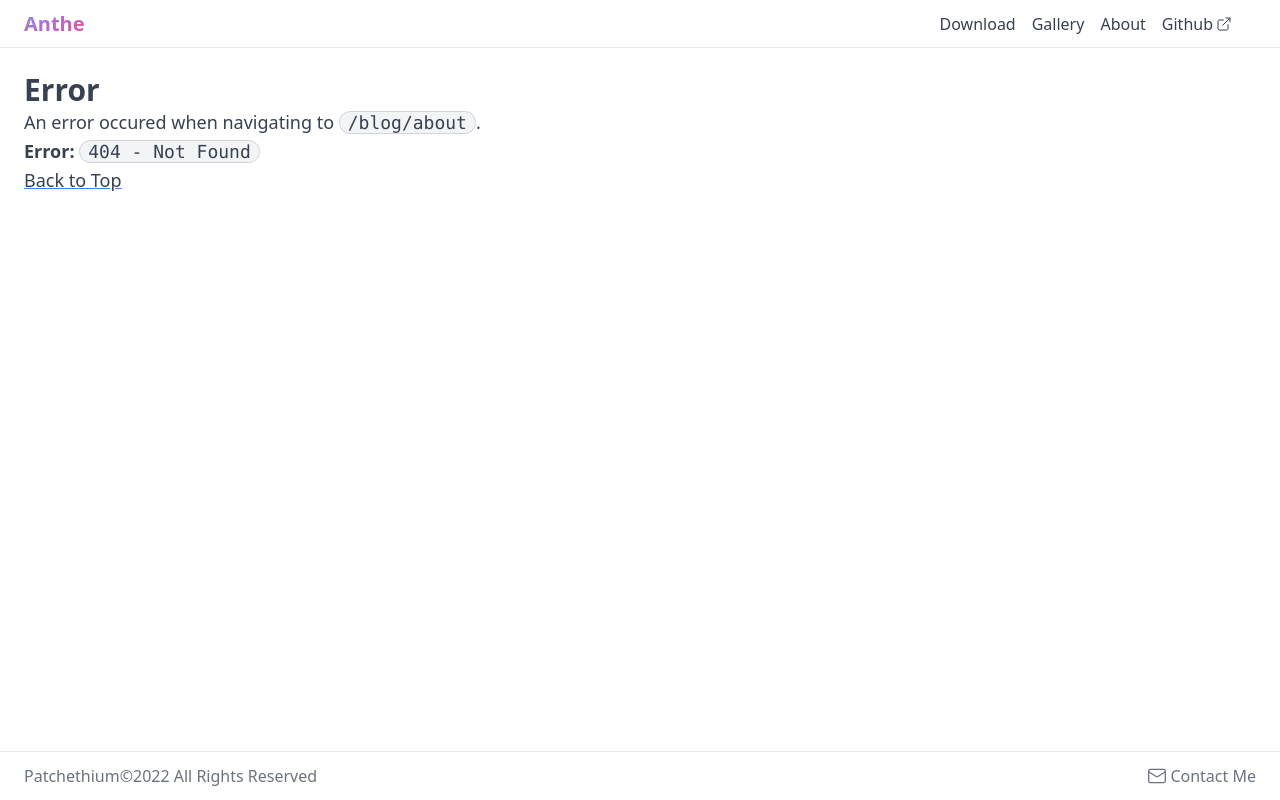
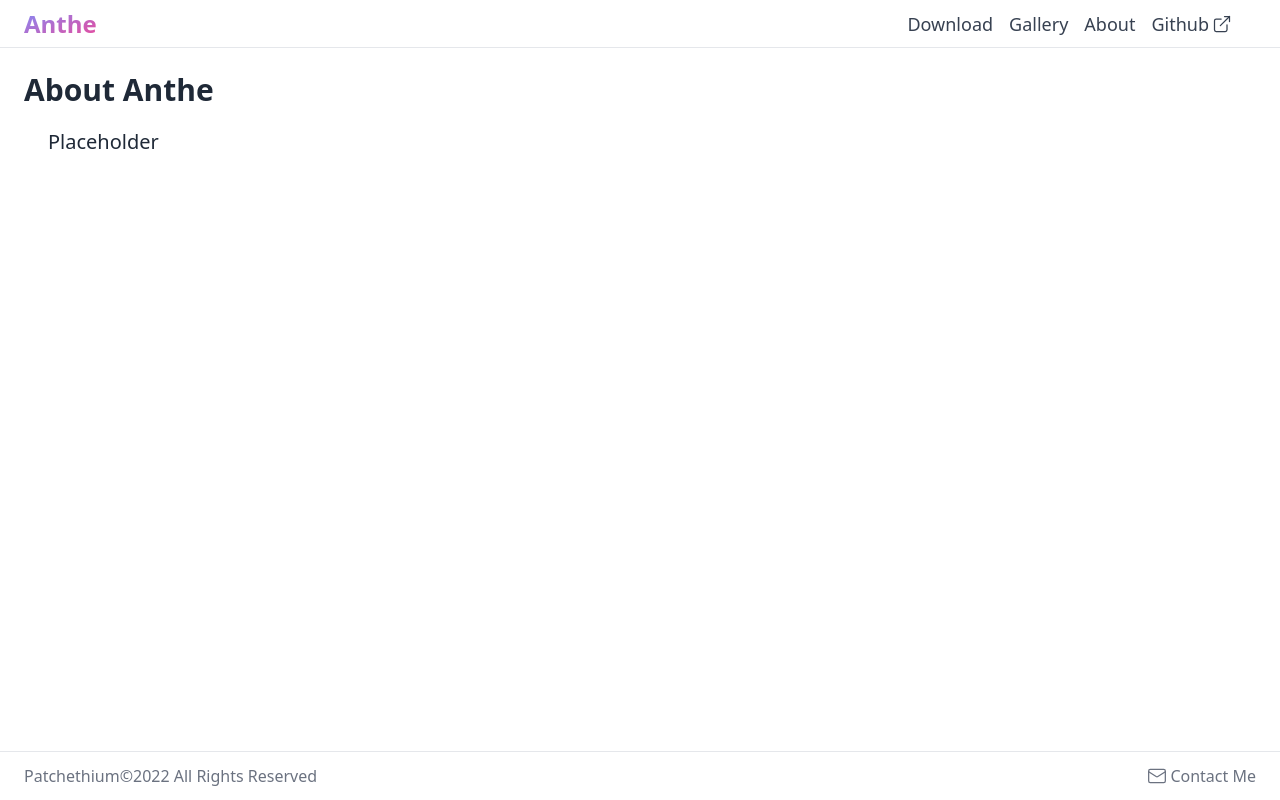
Before and after one commit to Patchethium/Anthology, a SvelteKit app: page /blog/about in a window 1280 px wide. Before the commit this address had no page. Built offline with nearby package versions, Linux system fonts and the light colour scheme.

Commit message:
add markdown support

```diff
--- a/src/lib/BaseCard.svelte
+++ b/src/lib/BaseCard.svelte
@@ -1,6 +1,7 @@
 <div
-  class="min-h-min items-center justify-center rounded-lg border border-gray-200 p-3 decoration-blue-500
-   ring-blue-300 hover:ring-1 dark:border-gray-600 dark:ring-blue-500 {$$props.class}"
+  class="min-h-min items-center justify-center rounded-lg border border-gray-200 bg-white p-3
+   decoration-blue-500 ring-blue-300 hover:ring-1 dark:border-gray-600 dark:bg-slate-800
+    dark:ring-blue-500 {$$props.class}"
 >
   <slot />
 </div>
--- a/src/lib/Header.svelte
+++ b/src/lib/Header.svelte
@@ -5,24 +5,24 @@
 >
   <a
     href="/"
-    class="bg-gradient-to-br from-indigo-400 to-pink-500 bg-clip-text font-sans
-     text-xl font-extrabold text-transparent dark:from-indigo-400 dark:to-slate-400"
+    class="bg-gradient-to-br from-indigo-400 to-pink-500 bg-clip-text font-sans !no-underline
+     text-2xl font-extrabold text-transparent dark:from-indigo-400 dark:to-slate-400"
   >
     Anthe
   </a>
   <div class="flex-1" />
-  <a href="/download">Download</a>
-  <a href="/gallery">Gallery</a>
-  <a href="/about">About</a>
+  <a class="text-lg" href="/download">Download</a>
+  <a class="text-lg" href="/gallery">Gallery</a>
+  <a class="text-lg" href="/blog/about">About</a>
   <a
     href="https://github.com/Patchethium/Anthe"
     target="_blank"
     rel="noopener noreferrer"
-    class="group flex flex-row gap-[3px]"
+    class="group flex flex-row gap-[3px] text-lg"
   >
     Github
     <svg
-      class="my-auto h-4 w-4 group-hover:text-blue-500 dark:group-hover:text-blue-300"
+      class="my-auto h-5 w-5 group-hover:text-blue-500 dark:group-hover:text-blue-300"
       xmlns="http://www.w3.org/2000/svg"
       width="24"
       height="24"
--- a/src/routes/+layout.svelte
+++ b/src/routes/+layout.svelte
@@ -7,12 +7,14 @@
   />
 </svelte:head>
 
-<div class="h-screen w-full bg-white pt-12 text-gray-700 dark:bg-slate-900 dark:text-slate-200 flex flex-col">
+<div
+  class="flex h-screen w-full flex-col bg-white pt-12 text-gray-700 dark:bg-slate-900 dark:text-slate-200"
+>
   <Header />
   <div class="bg-white shadow-slate-900 dark:bg-slate-900 dark:shadow-gray-100">
     <slot />
   </div>
-  <div class="flex-1"/>
+  <div class="flex-1" />
   <Footer />
 </div>
 
@@ -27,7 +29,11 @@ $: {
   if (path.length == 0) {
     sub_title = '';
   } else {
-    sub_title = ` - ${path.charAt(0).toUpperCase() + path.slice(1)}`;
+    sub_title = '';
+    let paths = path.split('/');
+    paths.forEach((p) => {
+      sub_title = sub_title + ' / ' + p.charAt(0).toUpperCase() + p.slice(1);
+    });
   }
 }
 </script>
--- a/src/routes/about/+page.svelte
+++ /dev/null
@@ -1,3 +0,0 @@
-<div class="p-6">
-  <div class="text-3xl font-bold">About Anthe</div>
-</div>
--- /dev/null
+++ b/src/routes/blog/+page.ts
@@ -0,0 +1,6 @@
+import { redirect } from '@sveltejs/kit';
+
+export function load() {
+  // ...
+  throw redirect(302, '/');
+}
--- /dev/null
+++ b/src/routes/blog/[slug]/+page.svelte
@@ -0,0 +1,20 @@
+<article
+  class="prose prose-slate flex h-full w-full max-w-none flex-col p-6 dark:prose-invert md:prose-base
+  lg:prose-xl prose-headings:font-sans prose-headings:font-bold prose-headings:text-gray-800
+  prose-h1:mb-3 prose-h1:text-xl prose-p:my-2 prose-p:indent-6 prose-p:text-base prose-p:font-light
+   prose-p:text-gray-800 hover:prose-a:decoration-blue-500 prose-strong:text-gray-700
+  prose-code:rounded-md prose-code:bg-slate-100 md:prose-p:text-xl sm:prose-p:text-base prose-hr:m-3
+  prose-code:font-mono prose-code:font-normal dark:prose-headings:text-gray-200 dark:prose-p:text-gray-200
+  dark:hover:prose-a:decoration-blue-300 dark:prose-strong:text-slate-300 dark:prose-code:bg-slate-800
+  sm:prose-h1:text-xl md:prose-h1:text-2xl lg:prose-h1:text-3xl prose-em:font-serif prose-img:max-h-[800px]"
+>
+  <!-- <a class="mb-4 text-lg" href="/blog">Back To Top</a> -->
+  {@html data.post}
+</article>
+
+<script lang="ts">
+export let data: {
+  slug: string;
+  post: string;
+};
+</script>
--- /dev/null
+++ b/src/routes/blog/[slug]/+page.ts
@@ -0,0 +1,18 @@
+import type { PageLoad } from './$types';
+import { marked } from 'marked'; // import the marked lib
+
+export const load: PageLoad = async ({ fetch, params }) => {
+  marked.setOptions({ silent: true });
+  const slug = params['slug'];
+  const res = await fetch(`/markdown/${slug}.md`);
+  if (res.status !== 200) {
+    throw new Error(`The blog post ${slug} doesn't exist`);
+  }
+
+  const post = await res.text();
+
+  return {
+    slug,
+    post: marked.parse(post) // parse it as a html
+  };
+};
--- /dev/null
+++ b/static/markdown/about.md
@@ -0,0 +1,8 @@
+<!--
+title: About Anthe
+date: 2023-3-22
+-->
+
+# About Anthe
+
+Placeholder
--- a/svelte.config.js
+++ b/svelte.config.js
@@ -1,6 +1,5 @@
 import adapter from '@sveltejs/adapter-auto';
 import { vitePreprocess } from '@sveltejs/kit/vite';
-
 /** @type {import('@sveltejs/kit').Config} */
 const config = {
   // Consult https://kit.svelte.dev/docs/integrations#preprocessors
--- a/tailwind.config.cjs
+++ b/tailwind.config.cjs
@@ -4,5 +4,5 @@ module.exports = {
   theme: {
     extend: {}
   },
-  plugins: []
+  plugins: [require('@tailwindcss/typography')]
 };
--- a/vite.config.ts
+++ b/vite.config.ts
@@ -5,5 +5,11 @@ export default defineConfig({
   plugins: [sveltekit()],
   test: {
     include: ['src/**/*.{test,spec}.{js,ts}']
-  }
+  },
+  server: {
+    fs: {
+      // Allow serving files from one level up to the project root
+      allow: ['.'],
+    },
+  },
 });
```
Also changed, not shown: package.json (+6 -1 lines), 1 other file (tests, documents, lock files or other folders).
